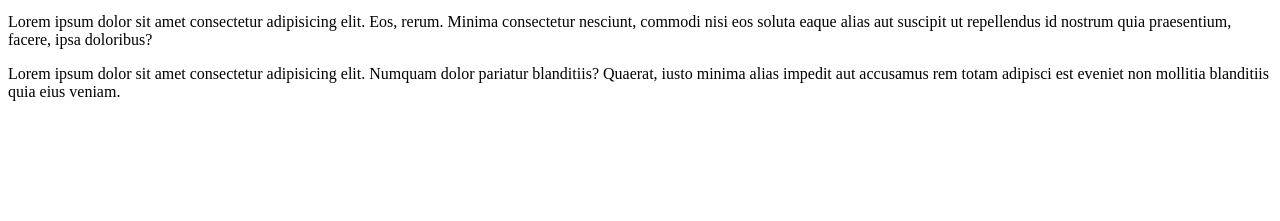
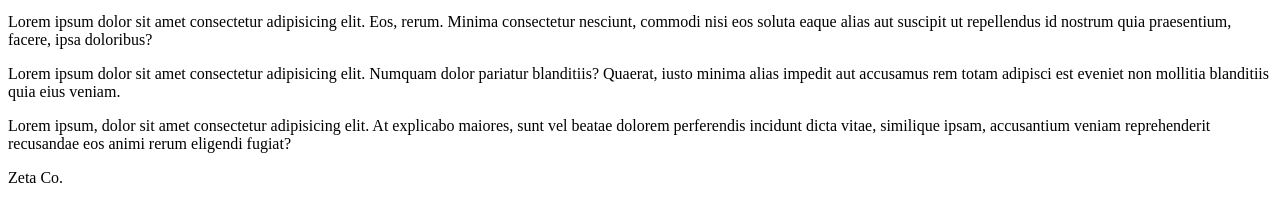
Before and after one commit to mmdohmen/CaC23025, a plain HTML site: page index.html in a window 1280 px wide. Shown: the part 119-340 px from the top of the page. Drawn offline with Linux system fonts and the light colour scheme.

Commit message:
2do commit en rama1

```diff
--- a/index.html
+++ b/index.html
@@ -12,5 +12,10 @@
     <p>Lorem ipsum dolor sit amet consectetur, adipisicing elit. Ducimus, vero nam possimus et earum unde rerum culpa expedita. Nobis, exercitationem! Iusto magnam non earum temporibus corporis accusantium aut voluptatum eligendi!</p>
     <p>Lorem ipsum dolor sit amet consectetur adipisicing elit. Eos, rerum. Minima consectetur nesciunt, commodi nisi eos soluta eaque alias aut suscipit ut repellendus id nostrum quia praesentium, facere, ipsa doloribus?</p>
     <p>Lorem ipsum dolor sit amet consectetur adipisicing elit. Numquam dolor pariatur blanditiis? Quaerat, iusto minima alias impedit aut accusamus rem totam adipisci est eveniet non mollitia blanditiis quia eius veniam.</p>
+    <p>Lorem ipsum, dolor sit amet consectetur adipisicing elit. At explicabo maiores, sunt vel beatae dolorem perferendis incidunt dicta vitae, similique ipsam, accusantium veniam reprehenderit recusandae eos animi rerum eligendi fugiat?</p>
+
+    <footer>
+        Zeta Co.
+    </footer>
 </body>
 </html>
```
